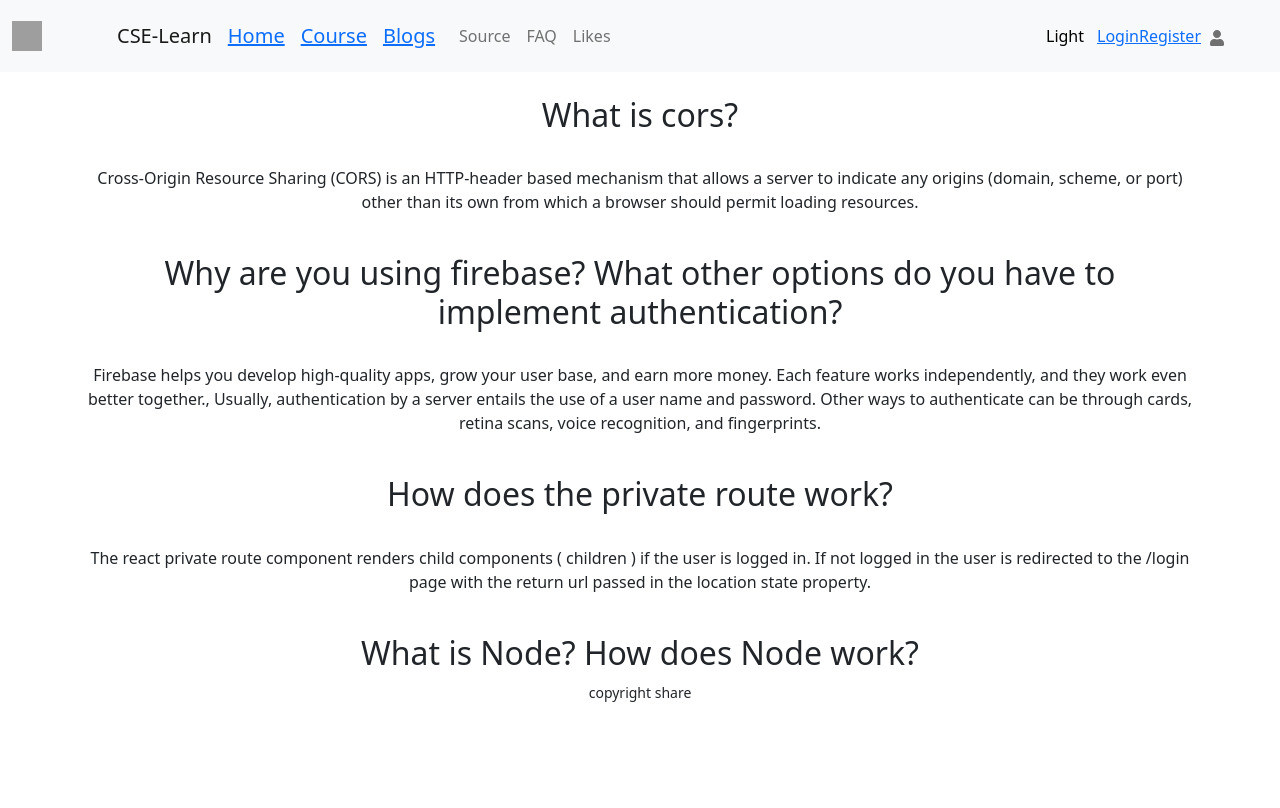
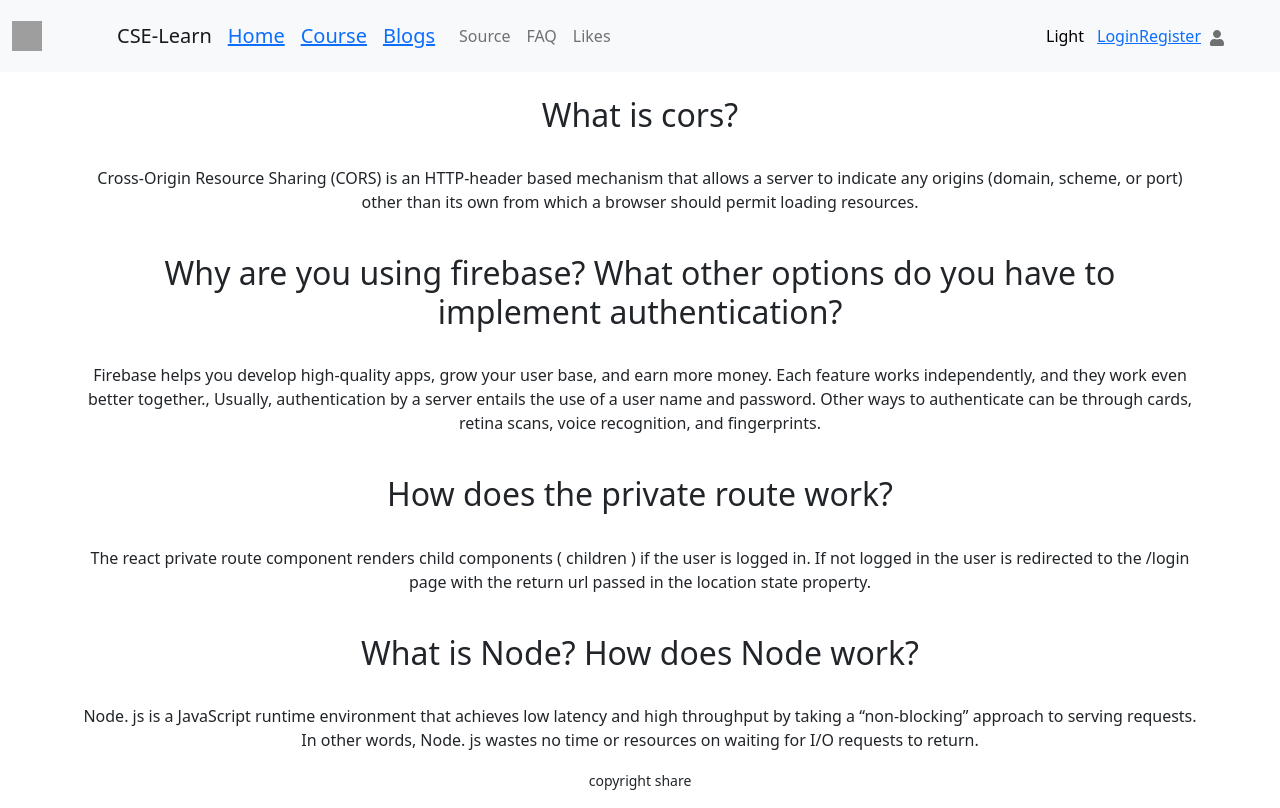
Before and after one commit to tushart681/assignment10-client-site, a React (Create React App) app: page /blogs in a window 1280 px wide. Built offline with nearby package versions, Linux system fonts and the light colour scheme; no server answers; grey boxes are pictures that could not be loaded.

Commit message:
12th update

```diff
--- a/src/pages/blogs/Blog.js
+++ b/src/pages/blogs/Blog.js
@@ -16,6 +16,8 @@ const Blog = () => {
             <p>The react private route component renders child components ( children ) if the user is logged in. If not logged in the user is redirected to the /login page with the return url passed in the location state property.</p>
             <br />
             <h2>What is Node? How does Node work?</h2>
+            <br />
+            <p>Node. js is a JavaScript runtime environment that achieves low latency and high throughput by taking a “non-blocking” approach to serving requests. In other words, Node. js wastes no time or resources on waiting for I/O requests to return.</p>
         </div>
     );
 };
```
